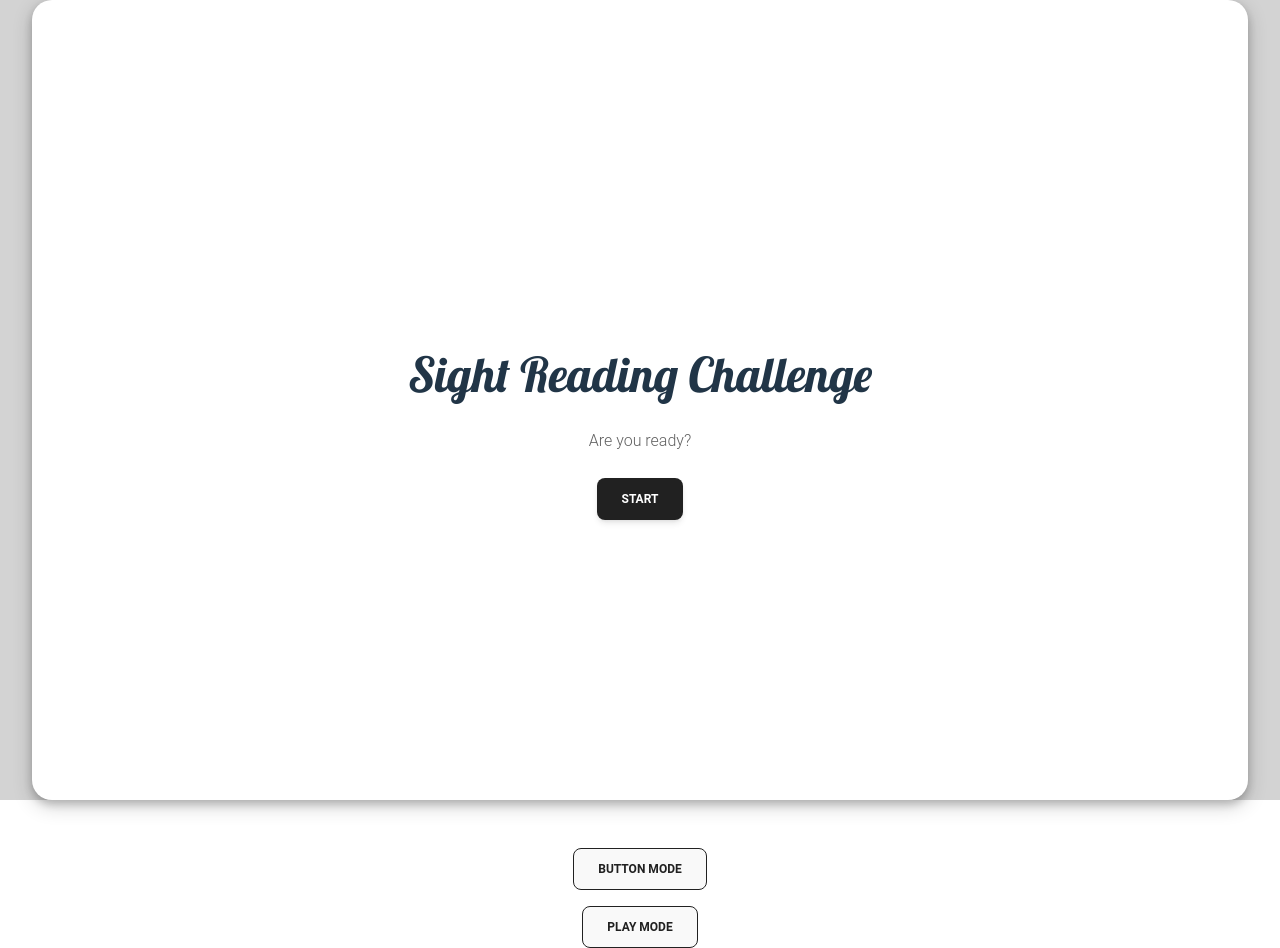
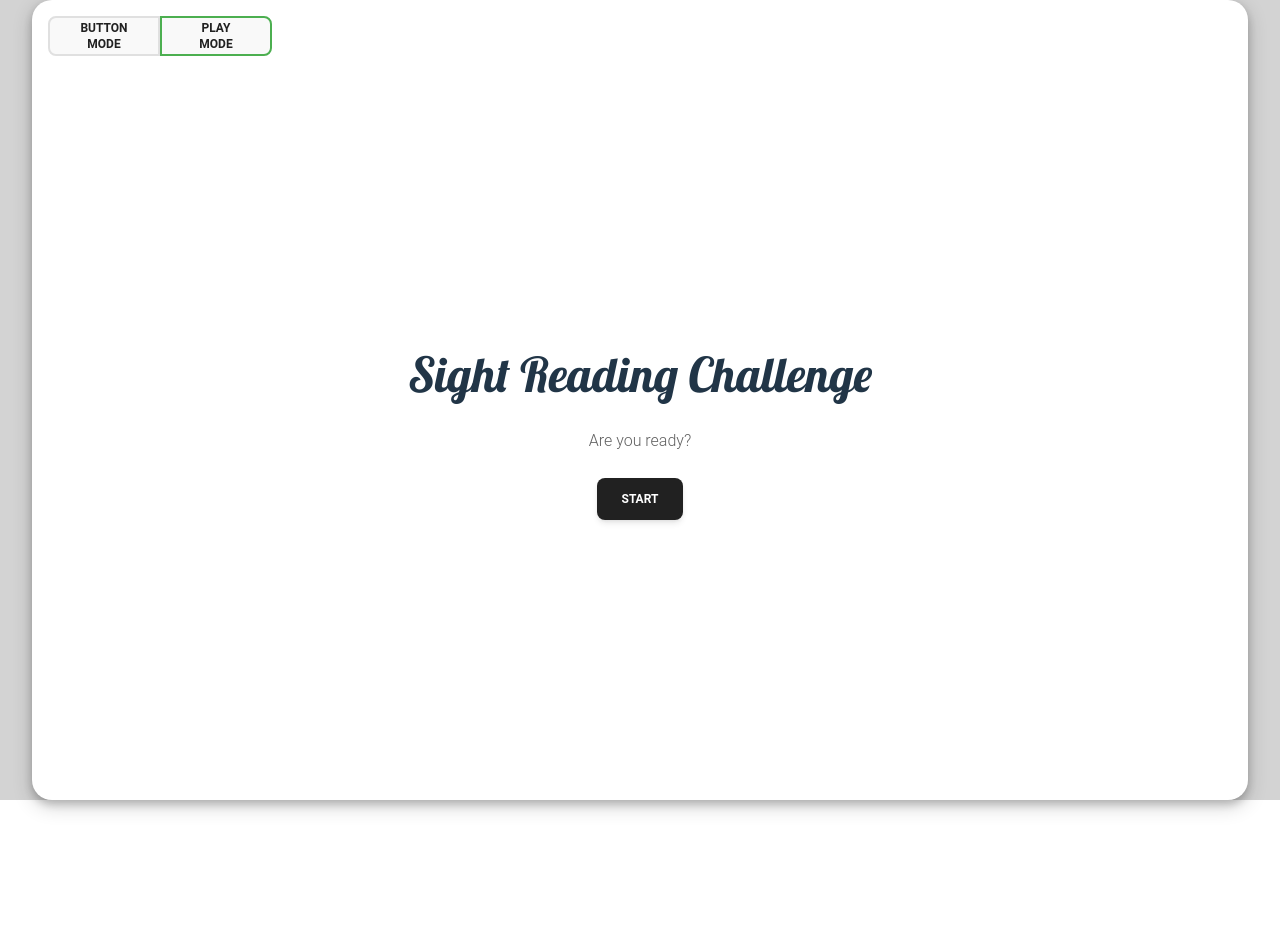
Before and after one commit to zulliu/sight-reading, a React (Vite) app: page / in a window 1280 px wide. After the commit the page ends 832 px from the top, so only its background shows below. Built offline with nearby package versions, Linux system fonts and the light colour scheme.

Commit message:
Update: Adjust button style

```diff
--- a/src/App.jsx
+++ b/src/App.jsx
@@ -5,7 +5,7 @@ import Music from './Music/Music';
 import Timer from './Music/Timer';
 import StartPage from './Music/StartPage';
 import QuizSummary from './Music/QuizSummary';
-import { Button } from '@material-tailwind/react';
+import { Button, ButtonGroup } from '@material-tailwind/react';
 import PitchGame from './Music/PitchGame';
 
 function App() {
@@ -40,25 +40,38 @@ function App() {
     <div className="flex flex-col items-center justify-center min-h-screen w-full">
       {!quizStarted && !quizFinished && (
         <>
-          <StartPage onStart={handleQuizStart} />
+          {' '}
+          <div className="absolute top-4 left-12">
+            <ButtonGroup variant="outlined">
               <Button
-            onClick={() => setGameMode('music')}
-            variant="outlined"
-            className="mt-4"
+                size="sm"
+                onClick={() => setGameMode('button')}
+                className={`w-28 h-10 border-2 flex justify-center items-center ${
+                  gameMode === 'button'
+                    ? 'border-green-500 '
+                    : 'border-gray-300 '
+                }`}
               >
                 Button Mode
               </Button>
               <Button
+                size="sm"
                 onClick={() => setGameMode('pitchGame')}
-            variant="outlined"
-            className="mt-4"
+                className={`w-28 h-10 border-2 flex justify-center items-center ${
+                  gameMode === 'pitchGame'
+                    ? 'border-green-500 '
+                    : 'border-gray-300 '
+                }`}
               >
                 Play Mode
               </Button>
+            </ButtonGroup>
+          </div>
+          <StartPage onStart={handleQuizStart} />
         </>
       )}
 
-      {quizStarted && gameMode === 'music' && (
+      {quizStarted && gameMode === 'button' && (
         <>
           <Timer quizStarted={quizStarted} onTimeUpdate={handleTimeUpdate} />
           <Music onQuizFinish={onQuizFinish} />
```
Lines whose indentation alone changed are shown as unchanged.
